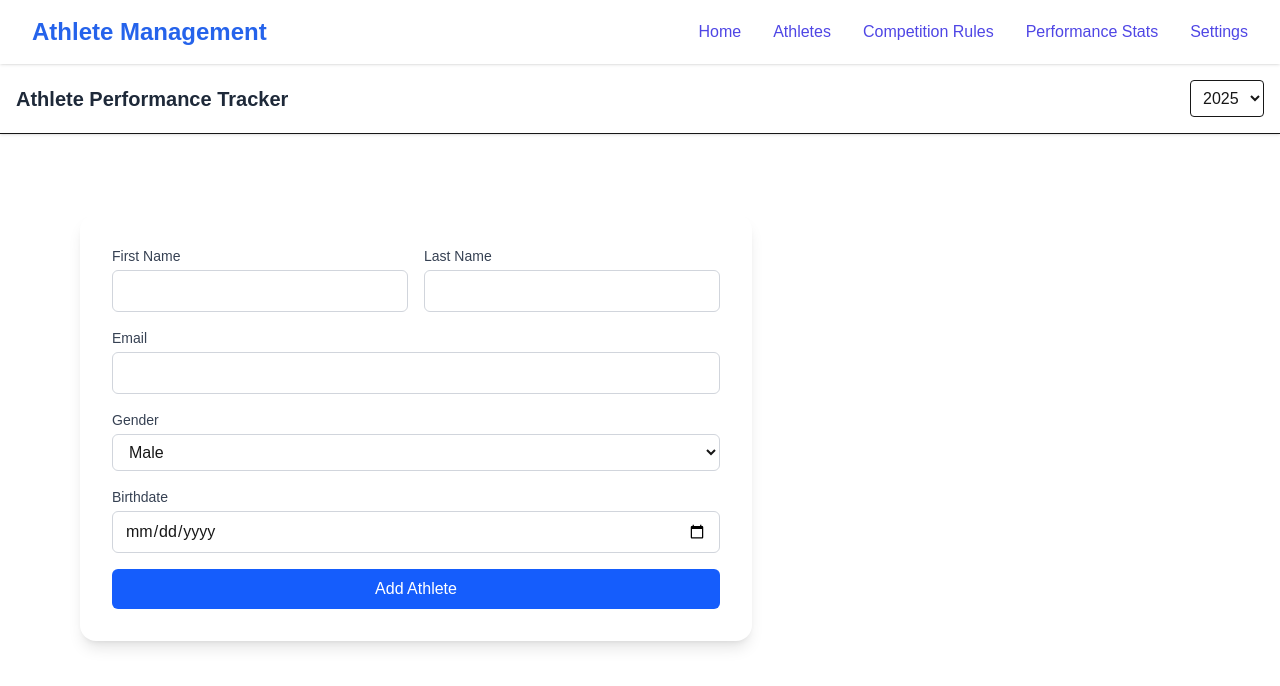
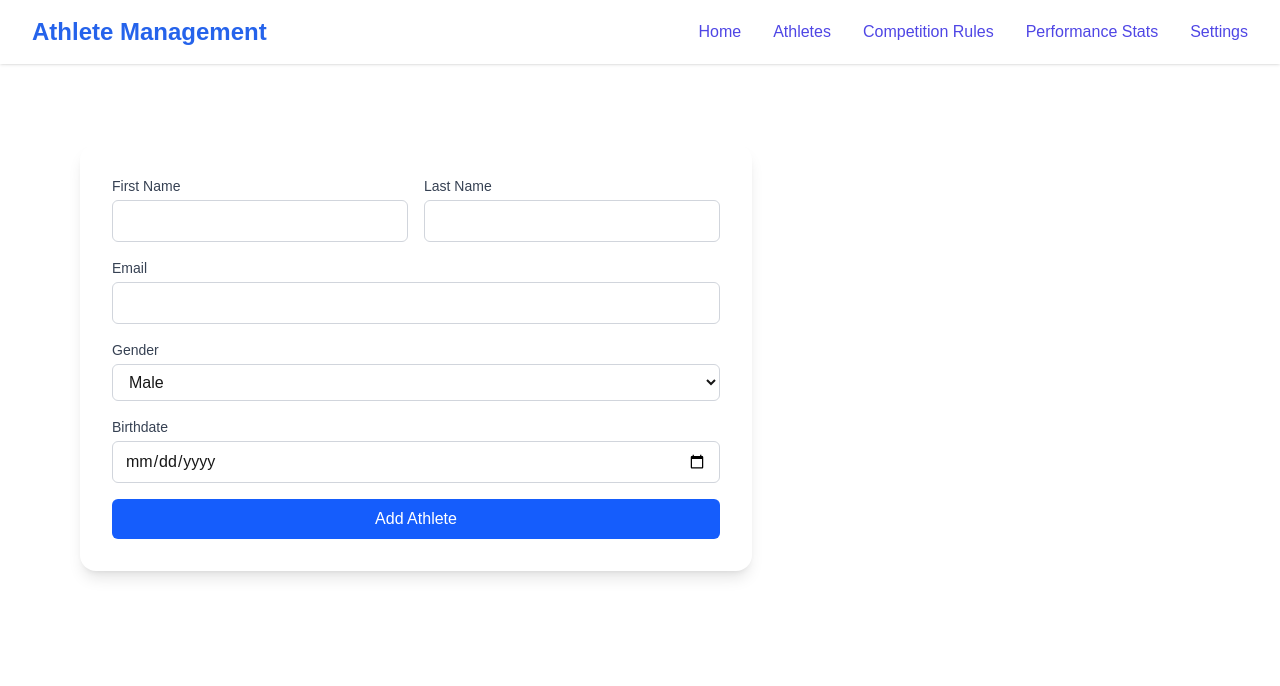
Before and after one commit to Krebsgamer22/WAB3, a Next.js app in the folder my-app/: page / in a window 1280 px wide. Shown: the top 686 px of the page. Built offline with nearby package versions, Linux system fonts and the light colour scheme.

Commit message:
fix double sidebar

```diff
--- a/my-app/src/app/components/ClientLayoutWrapper.tsx
+++ b/my-app/src/app/components/ClientLayoutWrapper.tsx
@@ -8,10 +8,7 @@ const queryClient = new QueryClient();
 export default function ClientLayoutWrapper({ children }: { children: React.ReactNode }) {
   return (
     <QueryClientProvider client={queryClient}>
-      <header className="p-4 border-b flex justify-between items-center bg-white shadow-sm">
-        <h1 className="text-xl font-bold text-gray-800">Athlete Performance Tracker</h1>
-        <YearSelector />
-      </header>
+
       {children}
     </QueryClientProvider>
   );
```
